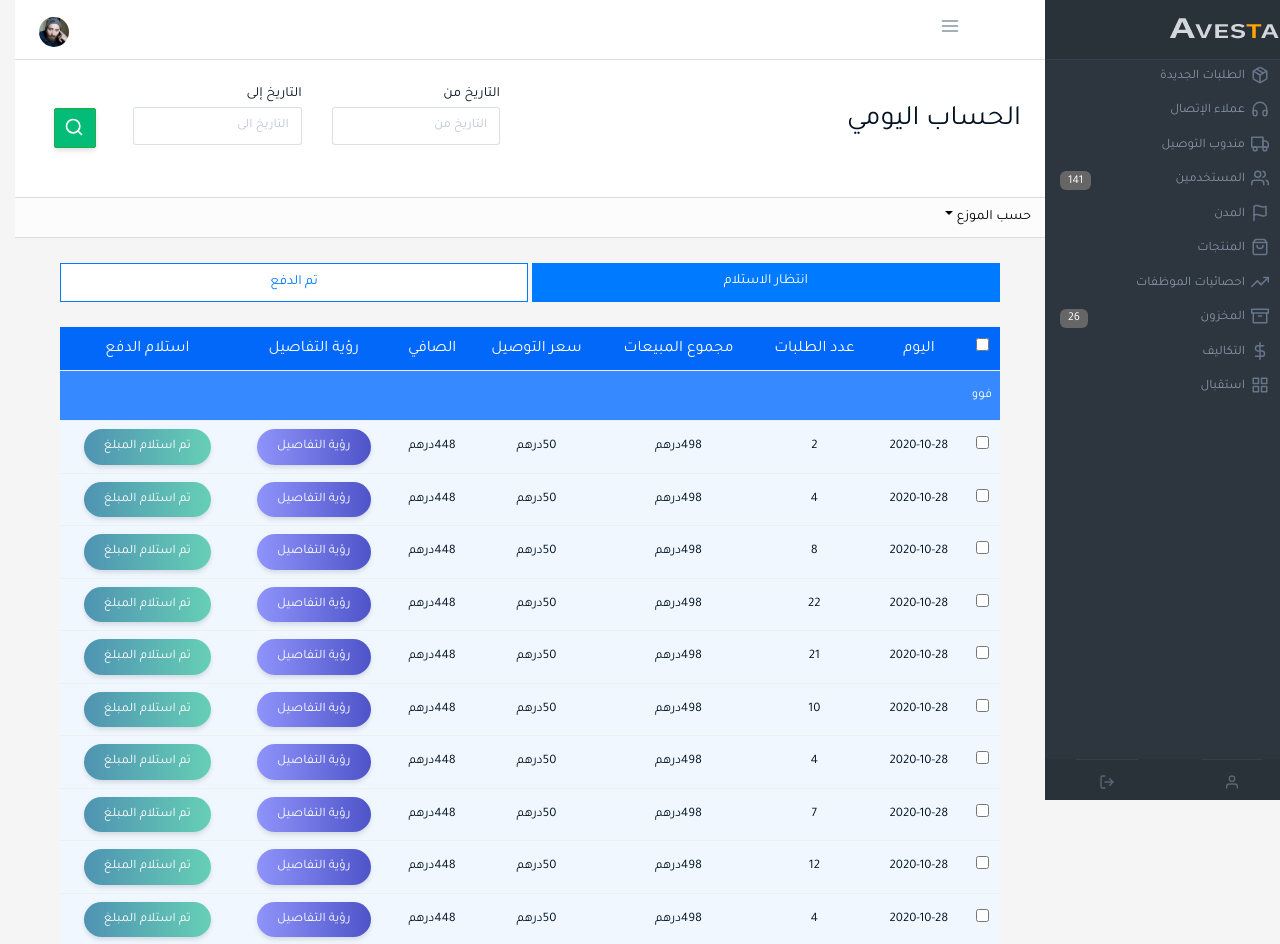
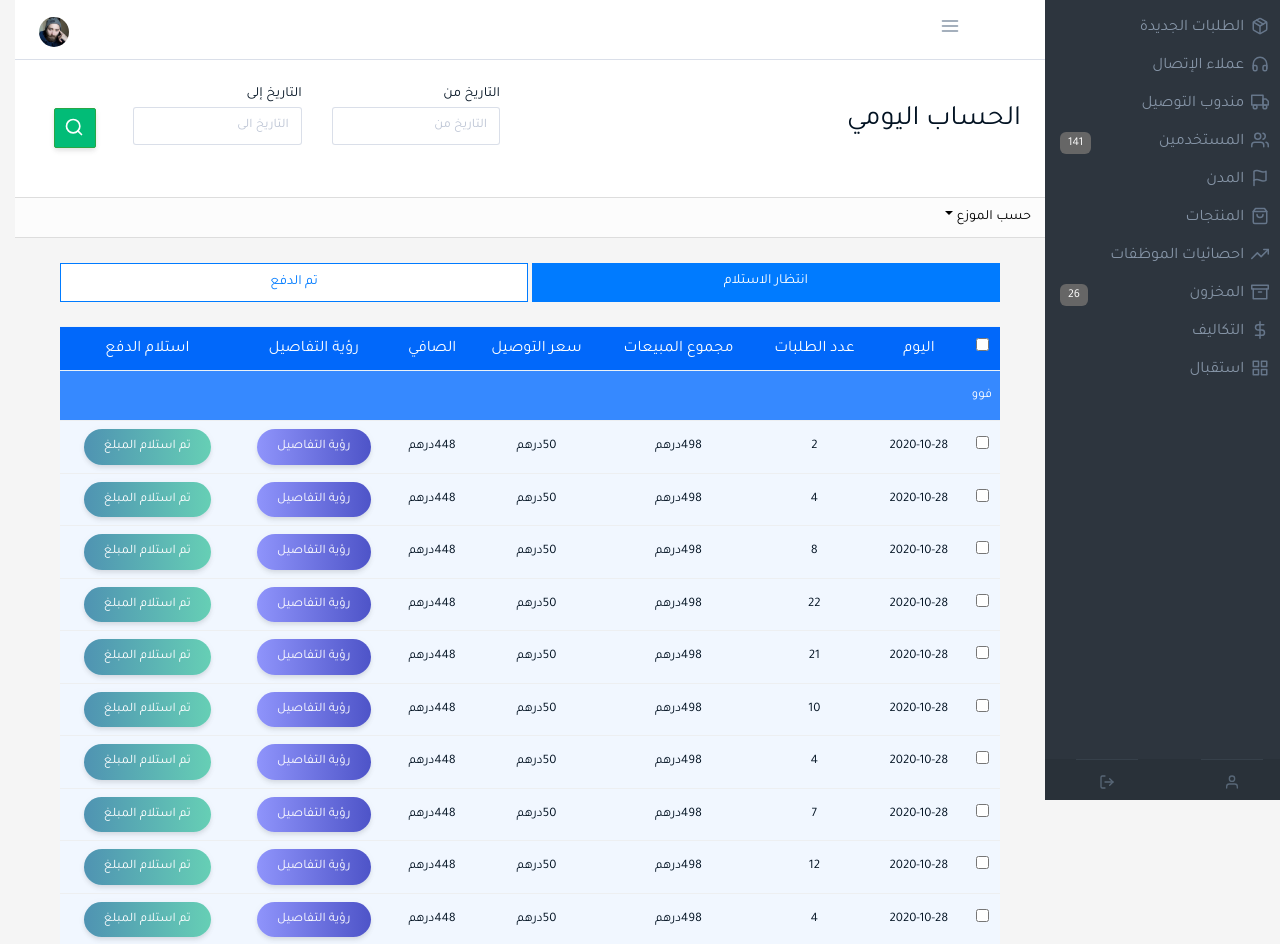
Before and after one commit to faissaloux/Codpanel, a PHP site: page /cash.php in a window 1280 px wide. Shown: the top 944 px of the page. Run offline with PHP 8.4, Linux system fonts and the light colour scheme.

Commit message:
update: sidebar design

```diff
--- a/assets/css/custom.css
+++ b/assets/css/custom.css
@@ -47,7 +47,7 @@ i > span{
     color: #FFF;
 }
 .margin-top-60{
-    margin-top: 60px;;
+    margin-top: 60px;
 }
 input[type="checkbox"]{
     cursor: pointer;
@@ -68,7 +68,7 @@ input[type="checkbox"]{
 }
 .add-new-icon{
     width: 40px;
-    background-color: rgba(0,0,0,.15);;
+    background-color: rgba(0,0,0,.15);
     position: absolute;
     left: 0;
     top: 0;
@@ -499,3 +499,14 @@ td.provider{
     background-color: #FFF;
     padding: 12px;
 }
+
+/* Sidebar CSS */
+
+.page-sidebar-menu ul li a{
+    font-size: 16px;
+}
+.page-sidebar-fixed .page-sidebar,
+.page-header-fixed .page-sidebar,
+.page-sidebar-fixed.page-header-fixed .page-sidebar{
+    padding-top: 10px;
+}
--- a/inc/sidebar.php
+++ b/inc/sidebar.php
@@ -2,13 +2,6 @@
 <!-- Page Sidebar Start -->
 <!--================================-->
 <div class="page-sidebar get-down">
-    <div class="logo">
-        <a class="logo-img" href="index.php">
-        <img class="desktop-logo" src="assets/images/logo.png" alt="">
-        <img class="small-logo" src="assets/images/small-logo.png" alt="">
-        </a>
-        <a id="sidebar-toggle-button-close"><i class="wd-20" data-feather="x"></i> </a>
-    </div>
     <!--================================-->
     <!-- Sidebar Menu Start -->
     <!--================================-->
```
